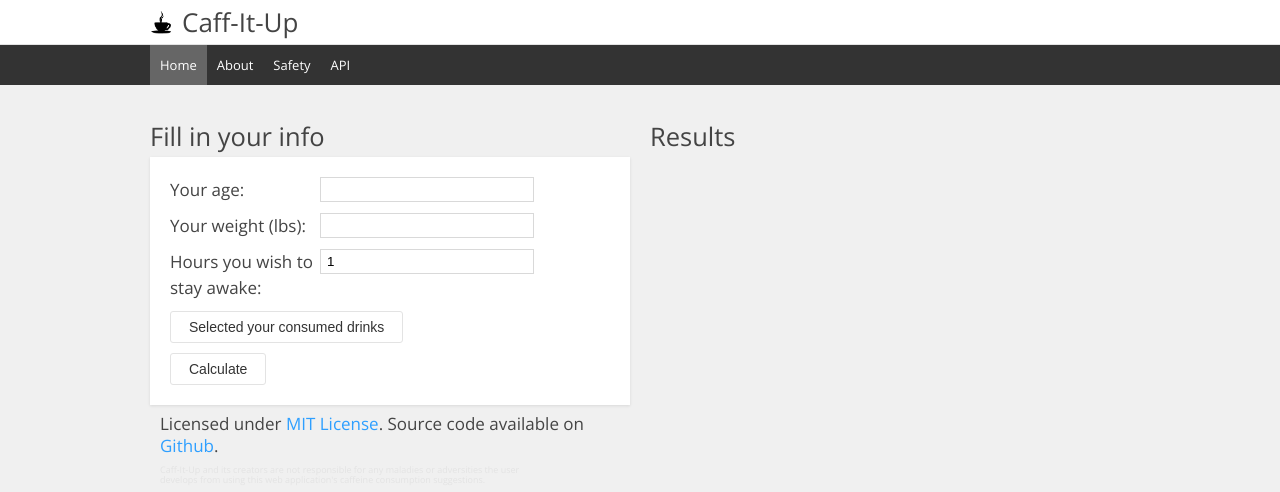
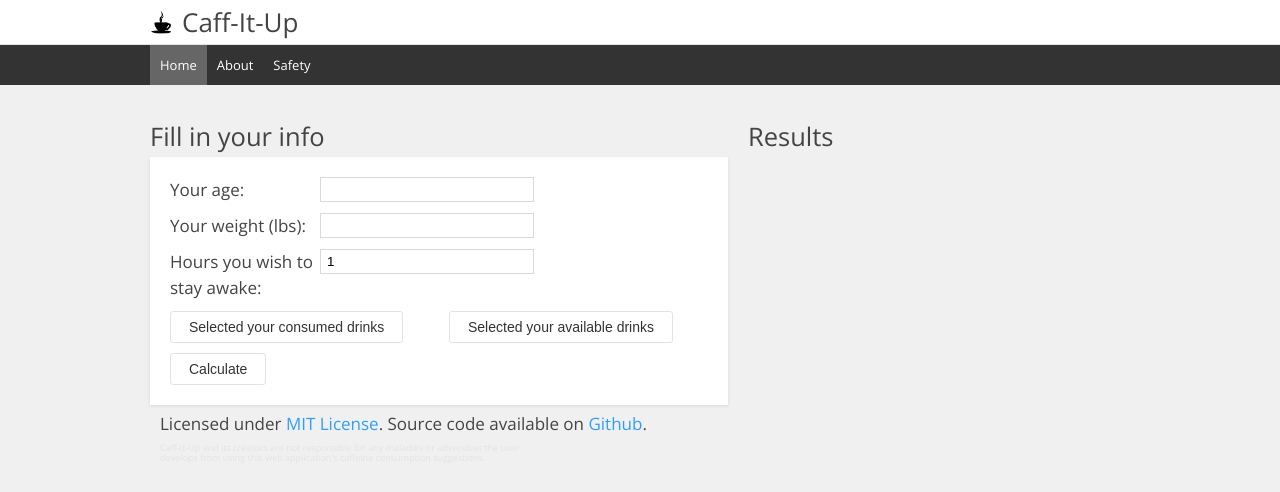
Before and after one commit to shelvacu/caff-it-up, a web app: file index.html in a window 1280 px wide. Shown: the top 492 px of the page. Run offline with its HTML, style and script files only (its server is not run), Linux system fonts and the light colour scheme; some libraries are stand-ins or nearby versions.

Commit message:
Added support for multiple drink selectors

```diff
--- a/about.html
+++ b/about.html
@@ -21,7 +21,6 @@
             <a href="index.html" class="item">Home</a>
             <a href="about.html" class="item active">About</a>
             <a href="safety.html" class="item">Safety</a>
-            <a href="api.html" class="item">API</a>
         </div>
     </nav>
     <div id="main">
--- a/assets/css/style.css
+++ b/assets/css/style.css
@@ -156,9 +156,22 @@ header {
 
 #main-panel-left {
     float: left;
-    width: 50%;
+    width: 60%;
     box-sizing: border-box;
     padding-right: 10px;
+}
+
+#consumed-drinks-column {
+    float: left;
+    width: 50%;
+    padding-right: 10px;
+    box-sizing: border-box;
+}
+#available-drinks-column {
+    float: left;
+    width: 50%;
+    padding-left: 10px;
+    box-sizing: border-box;
 }
 
 #data-input-area {
@@ -169,7 +182,7 @@ header {
 
 #main-panel-right {
     float: left;
-    width: 50%;
+    width: 40%;
     box-sizing: border-box;
     padding-left: 10px;
 }
@@ -256,7 +269,7 @@ nav .item.active {
 	Drinks Selector
 --------------------------*/
 
-#drinks-selector {
+.drinks-selector {
     z-index: 100000;
     position: fixed;
     top: 0;
@@ -266,7 +279,7 @@ nav .item.active {
     background: rgba(0,0,0,0.4);
     display: none;
 }
-#drinks-selector-inner {
+.drinks-selector-inner {
     background: white;
     /*position: fixed;
     top: 0;
@@ -281,7 +294,7 @@ nav .item.active {
     -moz-box-shadow: 0 1px 8px rgba(0,0,0,.2);
 }
 
-#drinks-selector-title {
+.drinks-selector-title {
     padding: 6px 10px;
     border-bottom: 1px solid #e1e8ed;
     text-align: center;
@@ -290,7 +303,7 @@ nav .item.active {
     position: relative;
 }
 
-#drinks-selector-title .fa-times {
+.drinks-selector-title .fa-times {
     position: absolute;
     top: 0;
     right: 0;
@@ -300,7 +313,7 @@ nav .item.active {
     cursor: pointer;
 }
 
-#drinks-selector-content {
+.drinks-selector-content {
     padding: 20px;
     padding-bottom: 20px;
     min-height: 200px;
@@ -308,13 +321,13 @@ nav .item.active {
     overflow-y: auto;
 }
 
-#drinks-selector-options {
+.drinks-selector-options {
 	/* background: #E6ECF1; */
     padding: 15px 20px;
     border-top: 1px solid #e1e8ed;
 }
 
-#drinks-selector input[type=button], #drinks-selector input[type=submit] {
+.drinks-selector input[type=button], .drinks-selector input[type=submit] {
 	background: white;
 	padding: 7px 18px;
     border: 1px solid #e1e8ed;
@@ -323,11 +336,11 @@ nav .item.active {
 	font-size: 14px;
     transition: background .2ms ease;
 }
-#drinks-selector input[type=button]:hover, #drinks-selector input[type=submit]:hover {
+.drinks-selector input[type=button]:hover, .drinks-selector input[type=submit]:hover {
 	background: #e1e8ed;
 }
 
-#drinks-selector input[type=text], #drinks-selector input[type=number] {
+.drinks-selector input[type=text], .drinks-selector input[type=number] {
     border: 1px solid #e1e8ed;
     padding: 4px 10px;
     font-size: 17px;
@@ -335,7 +348,7 @@ nav .item.active {
     box-sizing: border-box;
 }
 
-#drinks-search {
+.drinks-search {
     border-bottom: 1px solid #e3e3e3;
 }
 
--- a/assets/js/drink-selector.js
+++ b/assets/js/drink-selector.js
@@ -45,15 +45,15 @@ $(document).ready(function(){
             console.log(status + " " + exception);
         }
     });*/
-    $('#drinks-data').html(loaded_drink_data);
-    $('#drinks-search').keyup(function () {
-        if ($('#drinks-search').val().length == 0) {
+    $('.drinks-data').html(loaded_drink_data);
+    $('.drinks-search').keyup(function () {
+        if ($(this).val().length == 0) {
             $('.drink').show();
             return;
         }
 
-        var search_tags = $('#drinks-search').val().split(' ');
-        $('.drink').each(function() {
+        var search_tags = $(this).val().split(' ');
+        $(this).closest('.drinks-selector').find('.drink').each(function() {
             var drink_tags = $(this).attr("data-tags");
             if (drinkFilter(search_tags, drink_tags)) {
                 $(this).show();
@@ -64,18 +64,18 @@ $(document).ready(function(){
     });
 });
 
-function openDrinkSelector() {
-    $('#drinks-selector').show();
-    $('.drink[active]').addClass('active');
+function openDrinkSelector(selector) {
+    $(selector).show();
+    $(selector).find('.drink[active]').addClass('active');
 }
 
-function cancelDrinkSelector() {
-    $('#drinks-selector').hide();
-    $('.drink.active').removeClass('active');
+function cancelDrinkSelector(selector) {
+    $(selector).hide();
+    $(selector).find('.drink.active').removeClass('active');
 }
 
-function removeSelectedDrink(drink_id, $selected_drink) {
-    $('.drink[data-id='+drink_id+']').removeAttr('active').removeClass('active');
+function removeSelectedDrink(selector, drink_id, $selected_drink) {
+    $(selector).find('.drink[data-id='+drink_id+']').removeAttr('active').removeClass('active');
 
     $selected_drink.find('.selected-drink-inner').animate({
         "margin-left": "-25px",
@@ -91,16 +91,16 @@ function removeSelectedDrink(drink_id, $selected_drink) {
     }, 150);
 }
 
-function updateSelectedDrinks() {
-    $('#selected-drinks').html('');
-    $('.drink.active').each(function() {
+function updateSelectedDrinks(selector, selected_selector) {
+    $(selected_selector).html('');
+    $(selector).find('.drink.active').each(function() {
         $(this).attr('active', '');
         var drink_image = $(this).attr('data-image');
         var drink_caff = $(this).attr('data-caff');
         var drink_name = $(this).attr('data-name');
         var drink_id = $(this).attr('data-id');
 
-        $('#selected-drinks').append(
+        $(selected_selector).append(
             '<div class="selected-drink" data-name="'+drink_name+'" data-caff="'+drink_caff+'"> \
                 <div class="selected-drink-inner"> \
                     <div class="selected-drink-image-wrapper"> \
@@ -114,12 +114,12 @@ function updateSelectedDrinks() {
                             <input class="selected-drink-amount-input" value="1" min="1" type="number" pattern="\d*" /> \
                         </div> \
                     </div> \
-                    <div onclick="removeSelectedDrink('+drink_id+', $(this).closest(\'.selected-drink\'));" class="selected-drink-remove" title="Remove this selected drink"><i class="fa fa-times"></i></div> \
+                    <div onclick="removeSelectedDrink(\''+selector+'\', '+drink_id+', $(this).closest(\'.selected-drink\'));" class="selected-drink-remove" title="Remove this selected drink"><i class="fa fa-times"></i></div> \
                 </div> \
             </div>'
         );
     });
-    $('.drink:not(.active)').each(function() {
+    $(selector).find('.drink:not(.active)').each(function() {
         $(this).removeAttr('active');
     });
 }
--- a/index.html
+++ b/index.html
@@ -26,26 +26,47 @@
             <a href="index.html" class="item active">Home</a>
             <a href="about.html" class="item">About</a>
             <a href="safety.html" class="item">Safety</a>
-            <a href="api.html" class="item">API</a>
         </div>
     </nav>
-    <div id="drinks-selector" style="display: none;">
-        <div id="drinks-selector-inner">
-            <div id="drinks-selector-title">
-                <span>Select Drinks</span>
-                <i class="fa fa-times" onclick="cancelDrinkSelector()"></i>
+
+
+    <div id="main-drinks-selector" class="drinks-selector" style="display: none;">
+        <div class="drinks-selector-inner">
+            <div class="drinks-selector-title">
+                <span>Select Consumed Drinks</span>
+                <i class="fa fa-times" onclick="cancelDrinkSelector('#main-drinks-selector')"></i>
             </div>
-            <input id="drinks-search" type="text" placeholder="Search for a drink" />
-            <div id="drinks-selector-content">
-                <div id="drinks-data">
+            <input class="drinks-search" type="text" placeholder="Search for a drink" />
+            <div class="drinks-selector-content">
+                <div class="drinks-data">
                 </div>
             </div>
-            <div id="drinks-selector-options">
-                <input type="button" value="Finish" onclick="updateSelectedDrinks();document.getElementById('drinks-selector').style.display = 'none';" />
-                <input type="button" value="Cancel" onclick="cancelDrinkSelector()" />
+            <div class="drinks-selector-options">
+                <input type="button" value="Finish" onclick="updateSelectedDrinks('#main-drinks-selector', '#selected-drinks');$('#main-drinks-selector').hide();" />
+                <input type="button" value="Cancel" onclick="cancelDrinkSelector('#main-drinks-selector')" />
             </div>
         </div>
     </div>
+
+
+    <div id="available-drinks-selector" class="drinks-selector" style="display: none;">
+        <div class="drinks-selector-inner">
+            <div class="drinks-selector-title">
+                <span>Select Available Drinks</span>
+                <i class="fa fa-times" onclick="cancelDrinkSelector('#available-drinks-selector')"></i>
+            </div>
+            <input class="drinks-search" type="text" placeholder="Search for a drink" />
+            <div class="drinks-selector-content">
+                <div class="drinks-data">
+                </div>
+            </div>
+            <div class="drinks-selector-options">
+                <input type="button" value="Finish" onclick="updateSelectedDrinks('#available-drinks-selector', '#available-drinks');$('#available-drinks-selector').hide();" />
+                <input type="button" value="Cancel" onclick="cancelDrinkSelector('#available-drinks-selector')" />
+            </div>
+        </div>
+    </div>
+
     <div id="main" style="margin-bottom:200px;">
         <div class="wrapper">
             <div id="main-panel" class="clearfix">
@@ -67,10 +88,19 @@
                             <input id="hours" name="hours" type="number" step="0.5" value="1" />
                         </div>
 
-                        <input onclick="openDrinkSelector();" type="button" value="Selected your consumed drinks" />
+                        <div id="consumed-drinks-column" style="width:50%">
+                            <input onclick="openDrinkSelector('#main-drinks-selector');" type="button" value="Selected your consumed drinks" />
 
-                        <div id="selected-drinks">
+                            <div id="selected-drinks">
+                            </div>
                         </div>
+                        <div id="available-drinks-column" style="width:50%">
+                            <input onclick="openDrinkSelector('#available-drinks-selector');" type="button" value="Selected your available drinks" />
+
+                            <div id="available-drinks">
+                            </div>
+                        </div>
+                        <div class="clearfix"></div>
 
                         <input style="margin-top:10px;" onclick="display_results();" type="button" value="Calculate" />
                     </form>
--- a/safety.html
+++ b/safety.html
@@ -21,7 +21,6 @@
             <a href="index.html" class="item">Home</a>
             <a href="about.html" class="item">About</a>
             <a href="safety.html" class="item active">Safety</a>
-            <a href="api.html" class="item">API</a>
         </div>
     </nav>
     <div id="main">
```
